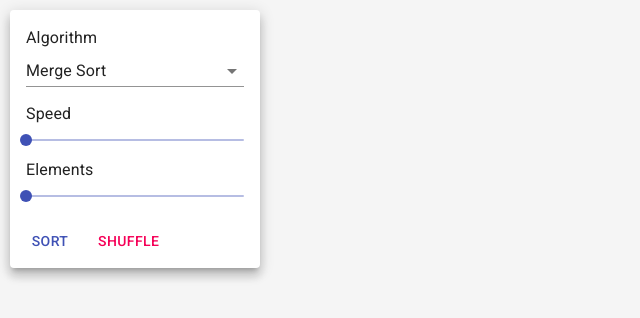
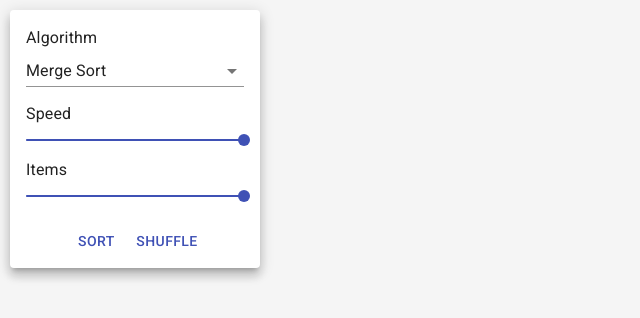
Before and after one commit to EmmadUsmani/sorting-visualizer, a React (Create React App) app: page / in a window 1280 px wide. Shown: the top 318 px of the page, without its empty margins (0-640 px from the left). Built offline with nearby package versions, Linux system fonts and the light colour scheme.

Commit message:
implemented dropdown and sliders; UI/options state in app

```diff
--- a/src/components/App.css
+++ b/src/components/App.css
@@ -12,6 +12,10 @@
     width: 100%;
 }
 
-.buttons {
+.actions {
     margin-top: -15px;
 }
+
+.buttons {
+    margin: auto;
+}
--- a/src/components/App.js
+++ b/src/components/App.js
@@ -6,14 +6,31 @@ import CardContent from '@material-ui/core/CardContent';
 import Button from '@material-ui/core/Button';
 import Typography from '@material-ui/core/Typography';
 import FormControl from '@material-ui/core/FormControl';
-import Input from '@material-ui/core/Input';
 import Select from '@material-ui/core/Select';
 import MenuItem from '@material-ui/core/MenuItem';
-import FormHelperText from '@material-ui/core/FormHelperText';
 import Slider from '@material-ui/core/Slider';
 import './App.css'
 
 class App extends React.Component {
+  state = {
+    algorithms: ["Merge Sort", "Quick Sort", "Heap Sort", "Insertion Sort", "Bubble Sort"],
+    selectedAlgo: "Merge Sort",
+    speed: 100,
+    items: 100
+  }
+
+  setAlgo = (e) => {
+    this.setState({selectedAlgo: e.target.value});
+  }
+
+  setSpeed = (e, value) => {
+    this.setState({speed: value});
+  }
+
+  setItems = (e, value) => {
+    this.setState({items: value});
+  }
+
   render() {
     return (
         <>
@@ -21,19 +38,20 @@ class App extends React.Component {
           <CardContent>
             <Typography>Algorithm</Typography>
             <FormControl className="dropdown">
-              <Select value="Merge Sort">
-                  <MenuItem value="Merge Sort">Merge Sort</MenuItem>
-                  <MenuItem value="Quick Sort">Quick Sort</MenuItem>
+              <Select value={this.state.selectedAlgo} onChange={this.setAlgo}>
+                  {this.state.algorithms.map((a) => <MenuItem value={a}>{a}</MenuItem>)}
               </Select>
             </FormControl>
             <Typography>Speed</Typography>
-            <Slider value={0} type="speed" valueLabelDisplay="auto"/>
-            <Typography>Elements</Typography>
-            <Slider value={0} type="elements" valueLabelDisplay="auto"/>
+            <Slider value={this.state.speed} onChange={this.setSpeed} min={1} valueLabelDisplay="auto"/>
+            <Typography>Items</Typography>
+            <Slider value={this.state.items} onChange={this.setItems} min={5} valueLabelDisplay="auto"/>
           </CardContent>
-          <CardActions className="buttons">
-            <Button color="primary" text="sort">Sort</Button>
-            <Button color="secondary" text="shuffle">Shuffle</Button>
+          <CardActions className="actions">
+            <div className="buttons">
+              <Button color="primary" text="sort">Sort</Button>
+              <Button color="primary" text="shuffle">Shuffle</Button>
+            </div>
           </CardActions>
         </Card>
         <Canvas/>
```
